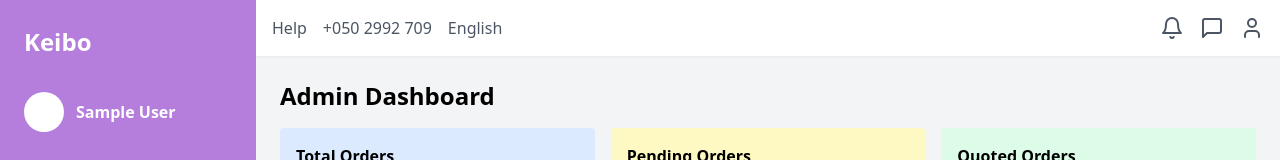
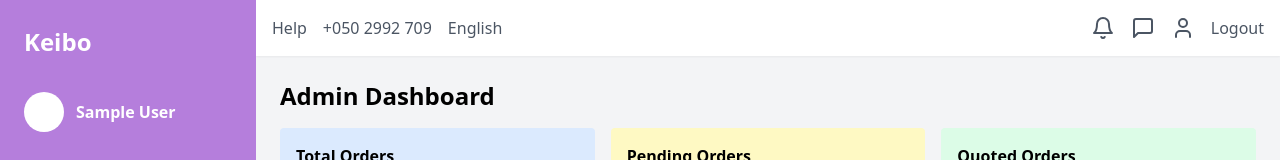
Before and after one commit to Abdullah-E/admin-dashboard, a React (Vite) app: page /admin in a window 1280 px wide. Shown: the top 160 px of the page. Built offline with nearby package versions, Linux system fonts and the light colour scheme; sample sign-in values are in the browser's storage.

Commit message:
header, profile

```diff
--- a/src/App.jsx
+++ b/src/App.jsx
@@ -7,7 +7,7 @@ import Login from './pages/Login';
 // User pages
 import UserDashboard from './pages/User/Dashboard';
 import Users from './pages/Users';
-import UserProfile from './pages/UserProfile';
+import UserProfile from './pages/User/Profile';
 import UserOrders from './pages/User/Orders';
 import OrderDetails from './pages/User/OrderDetails';
 import Support from './pages/Support';
@@ -41,8 +41,8 @@ const App = () => {
               <UserLayout>
                 <Routes>
                   <Route path="/" element={<UserDashboard />} />
-                  <Route path="/users" element={<Users />} />
-                  <Route path="/user/:id" element={<UserProfile />} />
+                  {/* <Route path="/users" element={<Users />} /> */}
+                  <Route path="/profile" element={<UserProfile />} />
                   <Route path="/orders" element={<UserOrders />} />
                   <Route path="/order/:id" element={<OrderDetails />} />
                   <Route path="/support" element={<Support />} />
--- a/src/api/useGet.js
+++ b/src/api/useGet.js
@@ -9,13 +9,13 @@ const useGet = async (url, params=null) => {
         const completeUrl = baseApi + url;
         const response = await axios.get(completeUrl, {headers: headers, params: params});
 
-        console.log("GET", "url", url, "response", response.data);
+        console.log("GET", "url", url, "response", response.data, "params", params);
 
         return {success:true, data:response.data.data};
 
     }
     catch(error){
-        console.error("GET", "url", url, "error", error);
+        console.error("GET", "url", url, "error", error, "params", params);
         return {
             success:false,
             error:error.response?error.response.data:error.message
--- a/src/components/Header.jsx
+++ b/src/components/Header.jsx
@@ -1,7 +1,26 @@
 import React from 'react';
+import { Link, useLocation } from 'react-router-dom';
 import { Bell, MessageSquare, User } from 'lucide-react';
 
 const Header = () => {
+    const location = useLocation();
+
+    const getProfilePath = () => {
+        const pathParts = location.pathname.split('/');
+        if (pathParts[1] === 'admin') {
+            return '/admin/profile';
+        } else if (pathParts[1] === 'user') {
+            return '/user/profile';
+        } else {
+            return '/profile';
+        }
+    };
+
+    const logout = () => {
+        localStorage.removeItem('user');
+        window.location.href = '/login';
+    };
+
     return (
         <header className="bg-white shadow-sm p-4 flex justify-between items-center">
             <div className="flex items-center space-x-4">
@@ -12,7 +31,10 @@ const Header = () => {
             <div className="flex items-center space-x-4">
                 <Bell className="text-gray-600" />
                 <MessageSquare className="text-gray-600" />
-            <User className="text-gray-600" />
+                <Link to={getProfilePath()}>
+                    <User className="text-gray-600 cursor-pointer" />
+                </Link>
+                <button onClick={logout} className="text-gray-600">Logout</button>
             </div>
         </header>
     );
--- a/src/components/UserSidebar.jsx
+++ b/src/components/UserSidebar.jsx
@@ -4,7 +4,7 @@ import { Link, useLocation } from 'react-router-dom';
 import "./Sidebar.css";
 
 const UserSidebar = () => {
-    console.log("UserSidebar");
+    // console.log("UserSidebar");
     const location = useLocation();
 
 
--- a/src/pages/User/OrderDetails.jsx
+++ b/src/pages/User/OrderDetails.jsx
@@ -36,6 +36,7 @@ const OrderDetails = () => {
                 <p><strong>State:</strong> {order.shipping_info.state}</p>
                 <p><strong>Country:</strong> {order.shipping_info.country}</p>
                 <p><strong>Post Code:</strong> {order.shipping_info.postCode}</p>
+                <p><strong>Quotation:</strong> {order.quotation?order.quotation:'Not set'}</p>
             </div>
             <div className="mb-4">
                 <h2 className="text-xl font-semibold">Items</h2>
--- a/src/pages/UserProfile.jsx
+++ b/src/pages/User/Profile.jsx
@@ -1,13 +1,16 @@
 // UserProfile.js
 import React, { useEffect, useState } from "react";
 import { Link } from "react-router-dom";
-import { useGet } from "../api/useGet";
+import { useGet } from "@/api/useGet";
 
 const UserProfile = () => {
+
+    console.log("UserProfile");
     const [user, setUser] = useState({});
 
     const getUser = async () => {
-        const { success, data, error } = await useGet("/user/profile");
+        const userStore = JSON.parse(localStorage.getItem("user"));
+        const { success, data} = await useGet("/user", { id: userStore.id });
         if (success) {
             setUser(data);
         }
```
Lines whose indentation alone changed are shown as unchanged.
